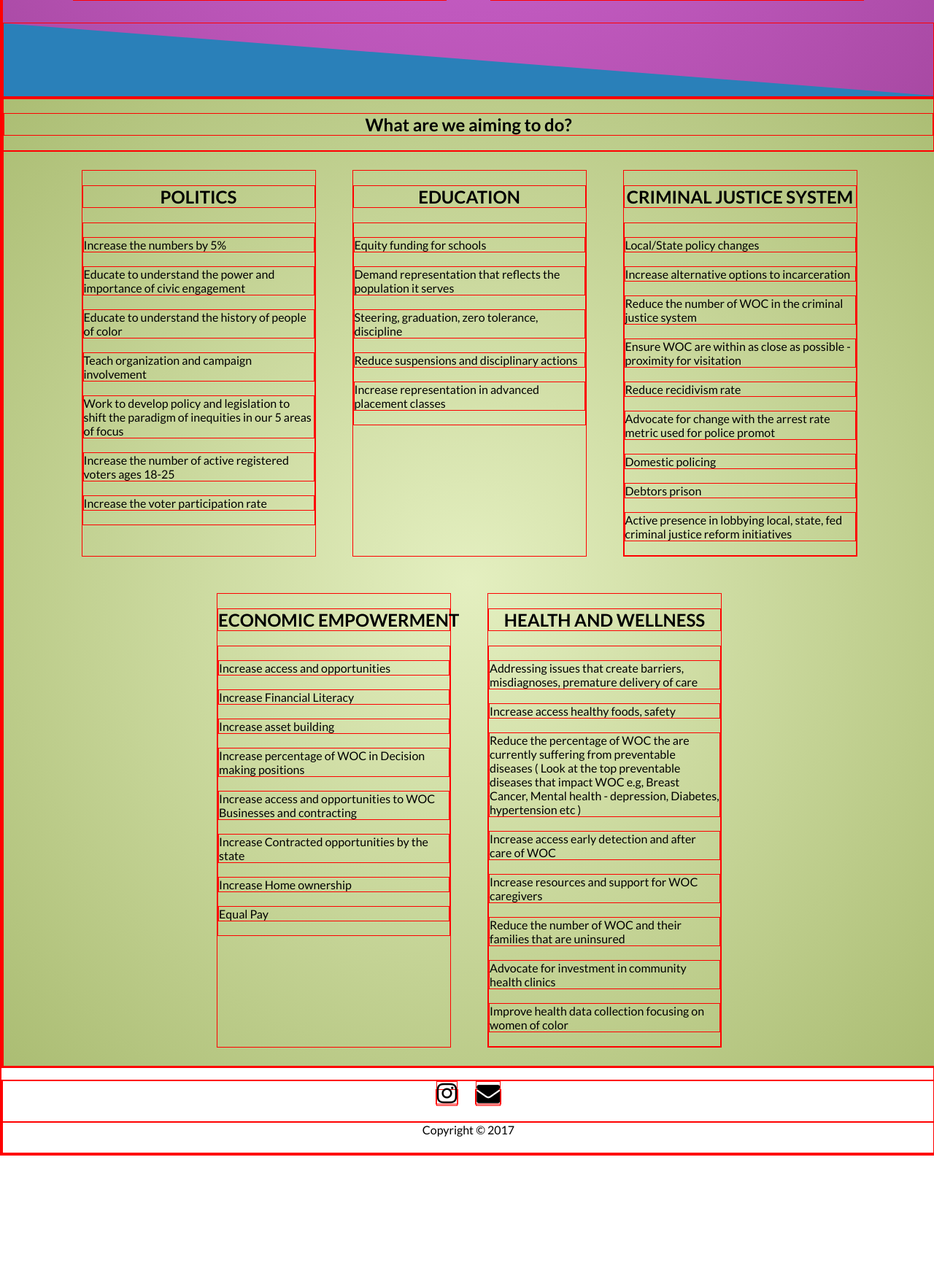
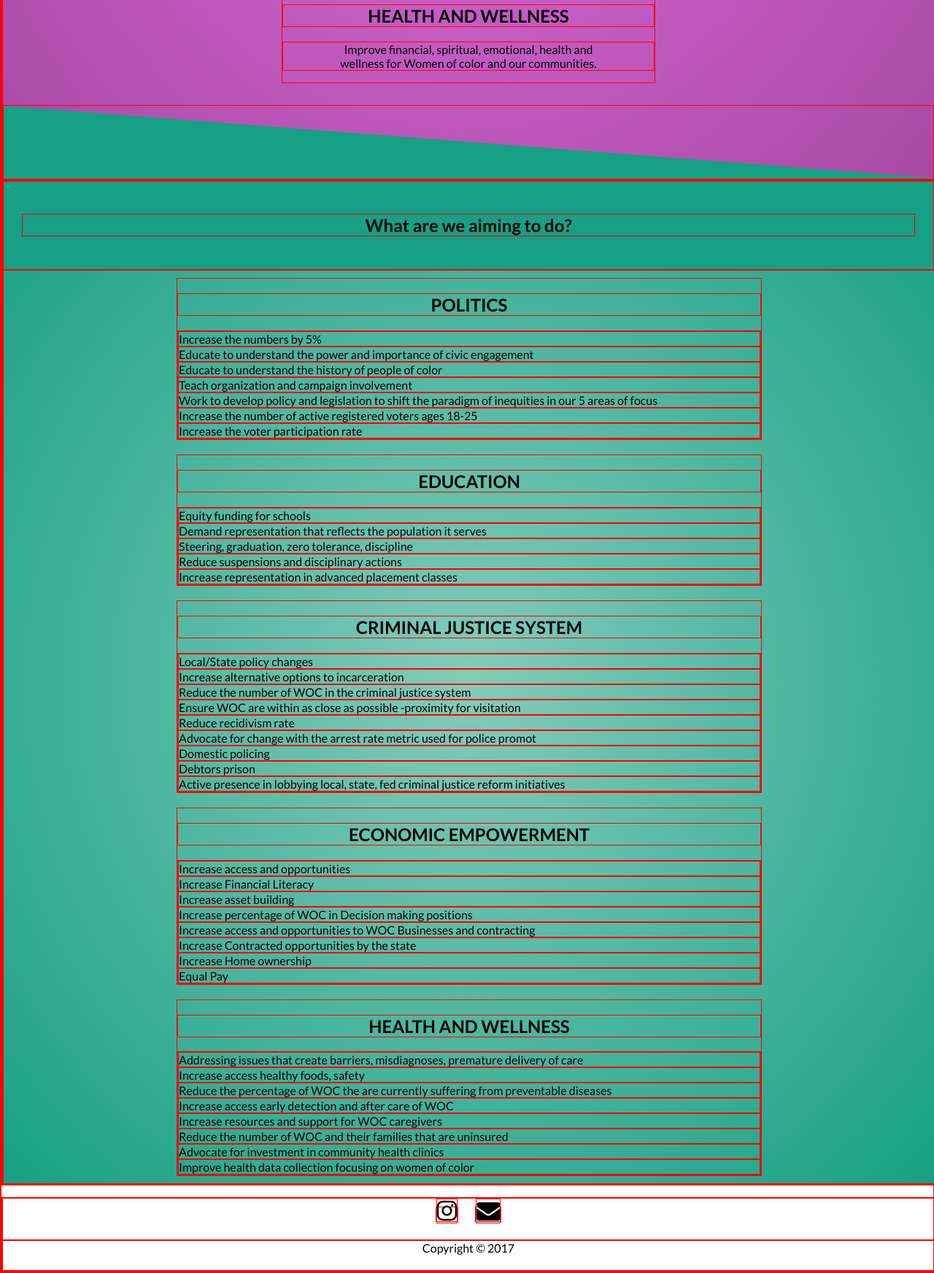
Before and after one commit to rodriguezj7/woc, a PHP site: page /index.html in a window 1280 px wide. Shown: the part 3637-5382 px from the top of the page at 73% size. Before the commit the page ends 5221 px from the top, so only its background shows below. Run offline with PHP 8.4, Linux system fonts and the light colour scheme; some libraries are stand-ins or nearby versions.

Commit message:
updated styles and elements

```diff
--- a/css/style.css
+++ b/css/style.css
@@ -74,7 +74,7 @@ li a:hover {
 
 /* container */
 .container{
-	background-color: #FFFFFF;
+	background-color: #F39C12;
 	display: flex;
 	flex-wrap: wrap;
 	width: 100%;
@@ -187,11 +187,14 @@ li a:hover {
 	font-size: 75px;
 }
 
-/*work*/
+/*PLATFORMS */
+.Quote{
+	width: 100%;
+}
 
 .featured {
 	width: 100%;
-	margin: 0 auto;
+	margin:25px;
 	background: #F39C12;
 	text-align: center;
 	order: 2;
@@ -212,19 +215,20 @@ li a:hover {
 .content2{
  	width: 100%;
  	order:5;
- 	background: #e4efc0;
-	background: -moz-radial-gradient(center, ellipse cover, #e4efc0 0%, #abbd73 100%);
-	background: -webkit-radial-gradient(center, ellipse cover, #e4efc0 0%,#abbd73 100%);
-	background: radial-gradient(ellipse at center, #e4efc0 0%,#abbd73 100%);
-	filter: progid:DXImageTransform.Microsoft.gradient( startColorstr='#e4efc0', endColorstr='#abbd73',GradientType=1 );
+ 	background: #84ccba;
+	background: -moz-radial-gradient(center, ellipse cover, #84ccba 0%, #16a085 100%);
+	background: -webkit-radial-gradient(center, ellipse cover, #84ccba 0%,#16a085 100%);
+	background: radial-gradient(ellipse at center, #84ccba 0%,#16a085 100%);
+	filter: progid:DXImageTransform.Microsoft.gradient( startColorstr='#84ccba', endColorstr='#16a085',GradientType=1 );
 }
 .featured2 {
+	padding: 25px;
+	background-color: #16a085;
 	margin: 0 auto;
 	text-align: center;
 	order: 2;
 }
 .work2 {
-
 	width: 100%;
 	order: 4;
 	display: flex;
@@ -240,8 +244,8 @@ li a:hover {
 
 }
 .proj2 {
-	width: 25%;
-	margin: 25px;
+	width: 800px;
+	margin: 10px;
 	text-align: left;
 
 }
@@ -251,7 +255,6 @@ li a:hover {
 .proj2 ul{
 	margin: 0;
 	padding: 0;
-	white-space: pre-line;
 	list-style: none;
 }
 
--- a/index.html
+++ b/index.html
@@ -131,7 +131,7 @@
              communities.</p>
           </div>
         <svg id="border2bttm" width="100%" height="100" viewBox="0 0 5.5 10" preserveAspectRatio="none">
-            <path d="M0 0 L50 90 L100 0 V100 H0" fill="#2A80B9" />
+            <path d="M0 0 L50 90 L100 0 V100 H0" fill="#16a085" />
       </svg>
     </div>
 
@@ -197,7 +197,7 @@
             <ul>
               <li>Addressing issues that create barriers, misdiagnoses, premature delivery of care</li>
               <li>Increase access healthy foods, safety</li>
-              <li>Reduce the percentage of WOC the are currently suffering from preventable diseases ( Look at the top preventable diseases  that impact WOC  e.g, Breast Cancer, Mental health - depression, Diabetes, hypertension etc )</li>
+              <li>Reduce the percentage of WOC the are currently suffering from preventable diseases</li>
               <li>Increase access early detection and after care of WOC</li>
               <li>Increase resources and support for WOC caregivers</li>
               <li>Reduce the number of WOC and their families that are uninsured</li>
```
